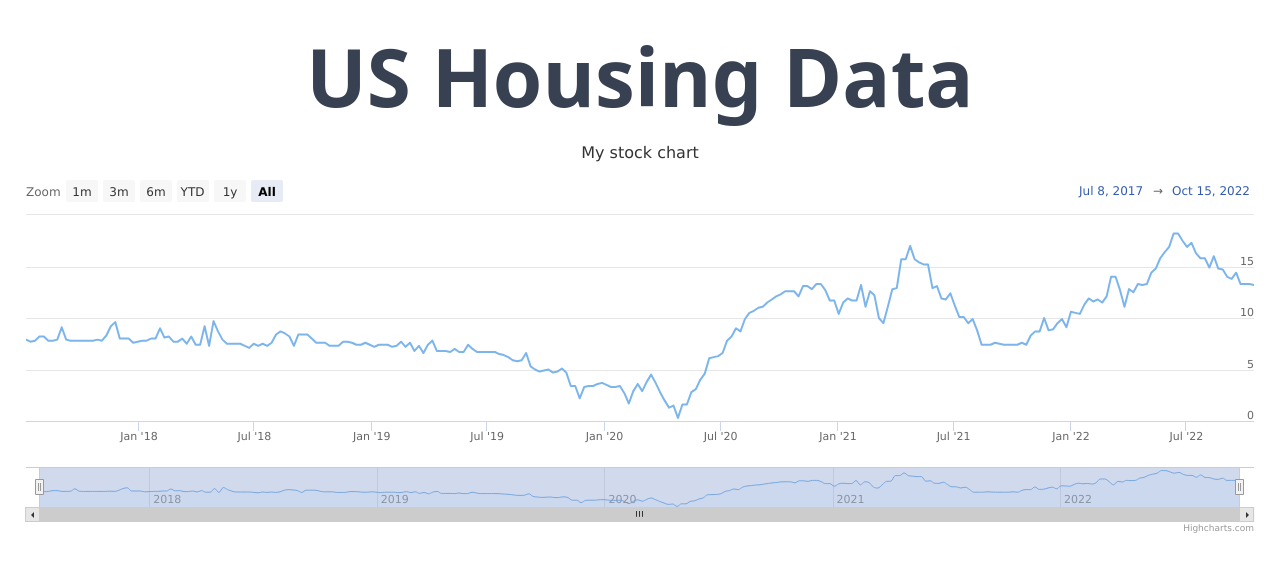
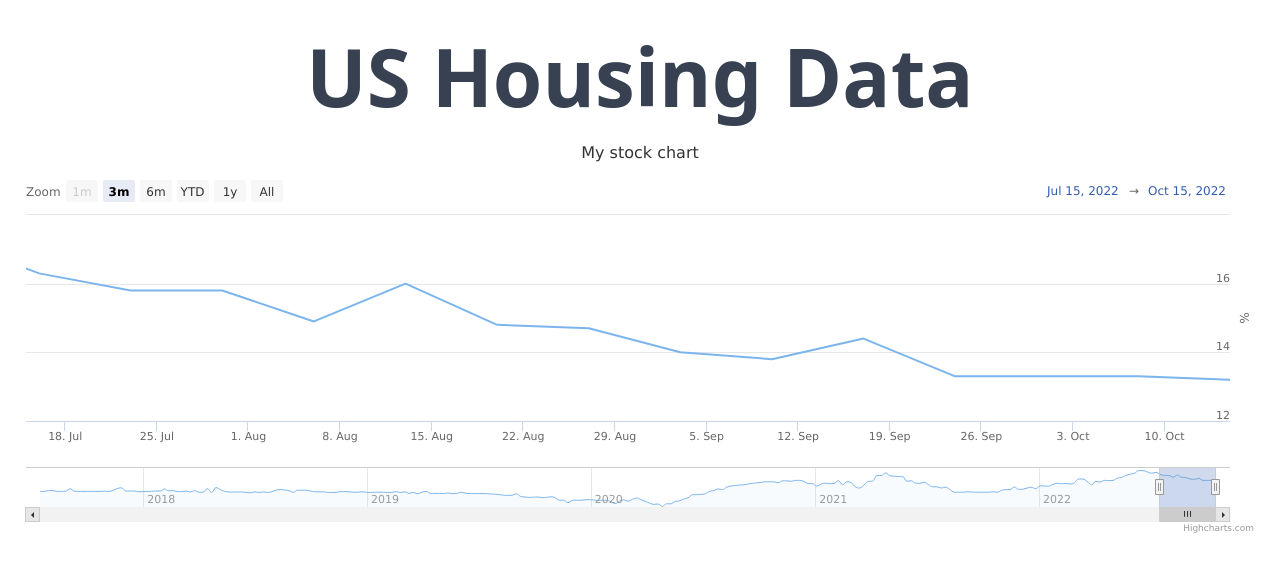
Before and after one commit to Mark-Mulligan/housing-data, a Next.js app: page / in a window 1280 px wide. Shown: the top 572 px of the page. Built offline with nearby package versions, Linux system fonts and the light colour scheme.

Commit message:
fixing chart

```diff
--- a/src/data/housingDataMethods.ts
+++ b/src/data/housingDataMethods.ts
@@ -1,4 +1,17 @@
 import { housingInventory } from "./housingData";
+
+type housingInventoryDataPoint = [
+  string,
+  string,
+  string,
+  string,
+  string,
+  string,
+  string,
+  string,
+  string,
+  string
+];
 
 const percentToDataPoint = (percent: string) => {
   return Number(percent.slice(0, percent.length - 1));
@@ -12,7 +25,16 @@ const dateToDataPoint = (date: string) => {
 export const getMedianListingPriceYYData = () => {
   let result: number[][] = [];
 
-  housingInventory.forEach((dataPoint, index) => {
+  const housingInventoryReversed: housingInventoryDataPoint[] = [];
+
+  for (let i = housingInventory.length - 1; i > 0; i--) {
+    let dataPoint = housingInventory[i];
+    if (dataPoint) {
+      housingInventoryReversed.push(dataPoint);
+    }
+  }
+
+  housingInventoryReversed.forEach((dataPoint: any, index: number) => {
     if (index > 0) {
       result.push([
         dateToDataPoint(dataPoint[0]),
@@ -23,3 +45,50 @@ export const getMedianListingPriceYYData = () => {
 
   return result;
 };
+
+export const createChartData = (data: number[][]) => {
+  return {
+    title: {
+      text: "My stock chart",
+    },
+    yAxis: {
+      title: {
+        text: "%",
+      },
+    },
+
+    xAxis: {
+      accessibility: {
+        rangeDescription: "Range: 2010 to 2020",
+      },
+    },
+
+    rangeSelector: {
+      selected: 1,
+    },
+
+    responsive: {
+      rules: [
+        {
+          condition: {
+            maxWidth: 500,
+          },
+          chartOptions: {
+            legend: {
+              layout: "horizontal",
+              align: "center",
+              verticalAlign: "bottom",
+            },
+          },
+        },
+      ],
+    },
+
+    series: [
+      {
+        name: "Median Listing Price (Y/Y)",
+        data: getMedianListingPriceYYData(),
+      },
+    ],
+  };
+};
--- a/src/pages/index.tsx
+++ b/src/pages/index.tsx
@@ -2,28 +2,28 @@
 import type { NextPage } from "next";
 import Head from "next/head";
 
-// Highcharts
-import Highcharts from "highcharts/highstock";
-import HighchartsReact from "highcharts-react-official";
-
 // Data
 import { getMedianListingPriceYYData } from "../data/housingDataMethods";
+import { createChartData } from "../data/housingDataMethods";
 
-console.log(getMedianListingPriceYYData());
+// Highcharts
+import React from "react";
+import Highcharts, { chart } from "highcharts/highstock";
+import HighchartsReact from "highcharts-react-official";
+import HighchartsExporting from "highcharts/modules/exporting";
 
-const options = {
-  title: {
-    text: "My stock chart",
-  },
-  series: [
-    {
-      name: "Median Listing Price (Y/Y)",
-      data: getMedianListingPriceYYData(),
-    },
-  ],
-};
+// if (typeof Highcharts === "object") {
+//   console.log("highcharts", Highcharts);
+//   HighchartsExporting(Highcharts);
+// }
 
-const Home: NextPage = () => {
+interface IProps {
+  chartOptions: any;
+}
+
+const Home: NextPage<IProps> = ({ chartOptions }) => {
+  console.log(chartOptions);
+
   return (
     <>
       <Head>
@@ -40,7 +40,7 @@ const Home: NextPage = () => {
           <HighchartsReact
             highcharts={Highcharts}
             constructorType={"stockChart"}
-            options={options}
+            options={chartOptions}
           />
         </div>
       </main>
@@ -49,3 +49,12 @@ const Home: NextPage = () => {
 };
 
 export default Home;
+
+export const getStaticProps = async () => {
+  const medianListingPriceData = getMedianListingPriceYYData();
+  const chartOptions = createChartData(medianListingPriceData);
+
+  return {
+    props: { chartOptions },
+  };
+};
```
